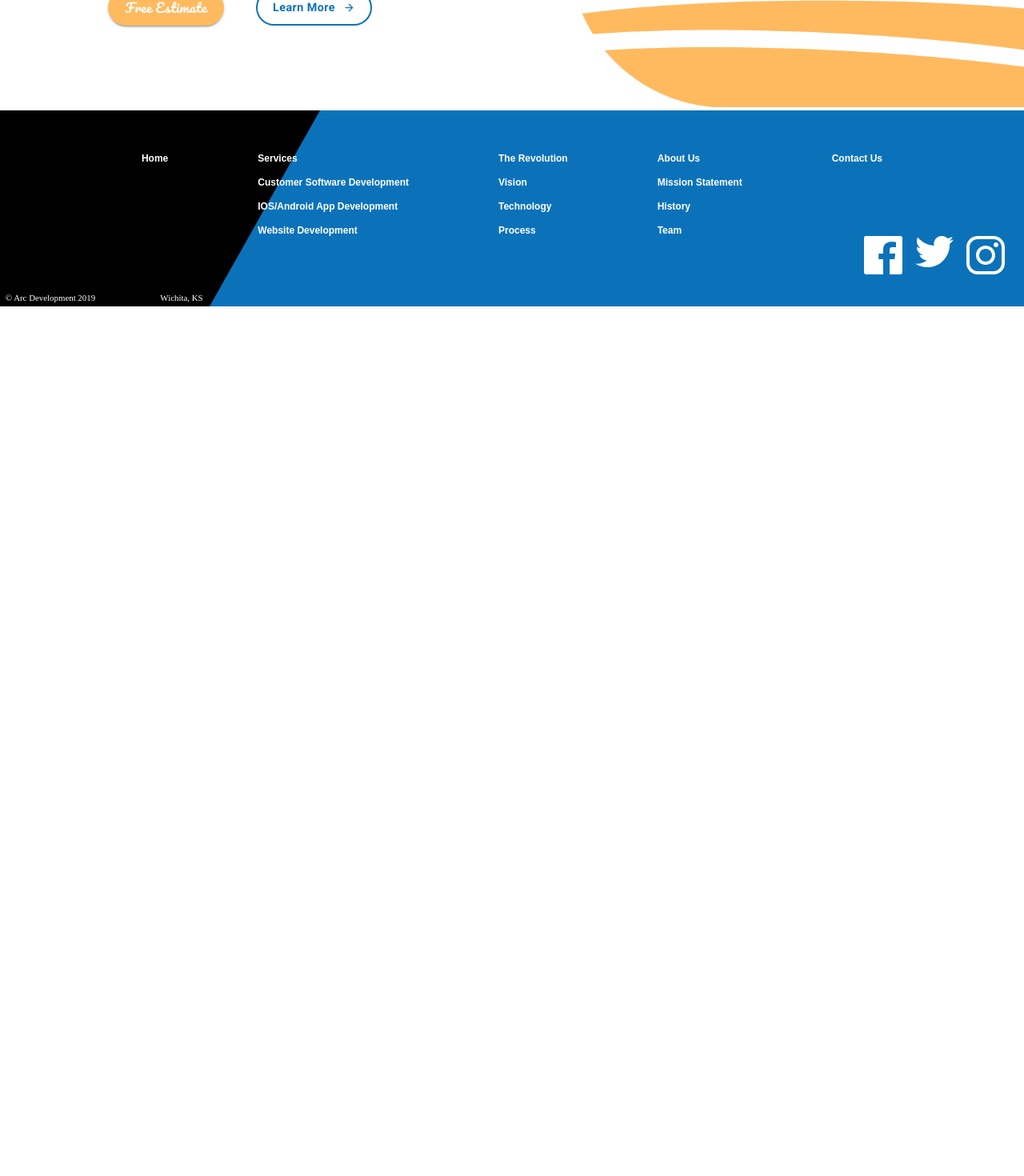
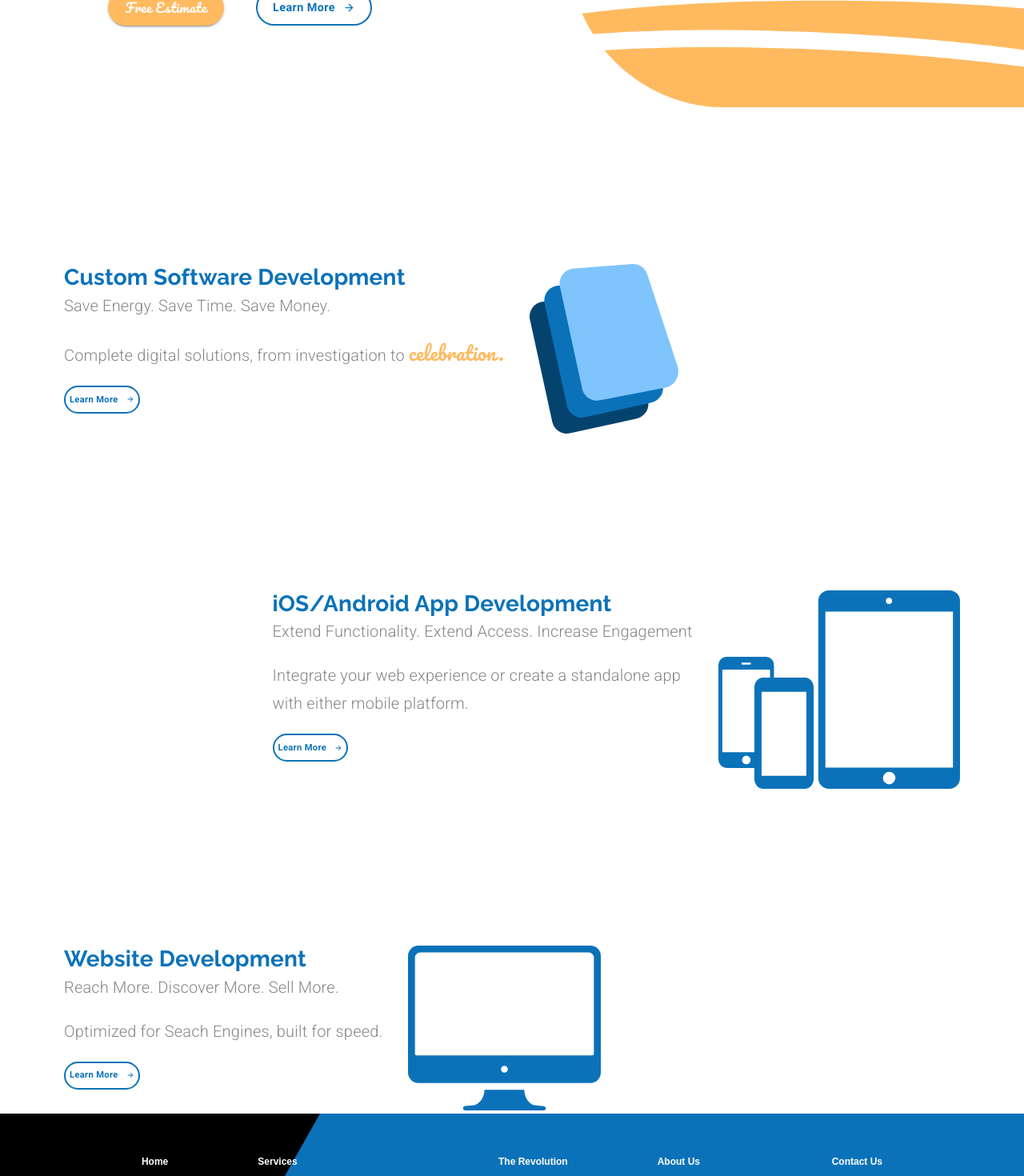
Before and after one commit to seanphenomenon/material-ui-website, a React (Create React App) app: page / in a window 1280 px wide. Shown: the part 460-1930 px from the top of the page at 80% size. Before the commit the page ends 843 px from the top, so only its background shows below. Built offline with nearby package versions, Linux system fonts and the light colour scheme.

Commit message:
added service section to landing page

```diff
--- a/src/components/LandingPage.js
+++ b/src/components/LandingPage.js
@@ -3,23 +3,29 @@
 import { makeStyles, useTheme } from "@material-ui/core/styles";
 import Grid from "@material-ui/core/Grid";
 import Typography from "@material-ui/core/Typography";
+import useMediaQuery from '@material-ui/core/useMediaQuery';
 import Button from "@material-ui/core/Button";
 import ButtonArrow from "../components/ui/ButtonArrow";
 
+
 import animationData from "../animations/landinganimation/data";
+import CustomSoftwareIcon from "../assets/Custom Software Icon.svg";
+import MobileIcon from '../assets/mobileIcon.svg';
+import WebsiteIcon from '../assets/websiteIcon.svg';
 
 const useStyles = makeStyles((theme) => ({
+  // ----- Hero Block ------//
   animation: {
     maxWidth: "50em",
     minWidth: "21em",
     marginTop: "2em",
     marginLeft: "10%",
-    [theme.breakpoints.down('sm')]: {
-        maxWidth: '30em'
-    }
+    [theme.breakpoints.down("sm")]: {
+      maxWidth: "30em",
     },
-  mainContainer:{
-      marginTop: '5em',
+  },
+  mainContainer: {
+    marginTop: "5em",
     [theme.breakpoints.down("md")]: {
       marginTop: "3em",
     },
@@ -38,36 +44,63 @@
       backgroundColor: theme.palette.secondary.light, // this sets the secondary color, to a lighter shade.
     },
   },
-  learnButton: {
-      borderColor: theme.palette.common.arcBlue,
-      color: theme.palette.common.arcBlue,
-      borderWidth: '2px',
-      textTransform: 'none',
-      borderRadius: '50px',
-      fontFamily: 'Roboto',
-      fontWeight: 'bold',
-      fontSize: '0.9rem',
-      height: '45px',
-      width: '145px'
-
+  learnButtonHero: {
+    ...theme.typography.learnButton,
+    fontSize: "0.9rem",
+    height: "45px",
+    width: "145px",
   },
   buttonContainer: {
     marginTop: "1em",
   },
-  heroTextContainer:{
-      minWidth: '21.5em',
-      marginLeft: '1em',
-      [theme.breakpoints.down('xs')]:{
-          marginLeft: 0
+  heroTextContainer: {
+    minWidth: "21.5em",
+    marginLeft: "1em",
+    [theme.breakpoints.down("xs")]: {
+      marginLeft: 0,
+    },
+  },
+
+  // --------- Custom Software Block ------------- //
+  serviceContainer: {
+      marginTop:'12em',
+      [theme.breakpoints.down('sm')]: {
+          padding: '25px'
       }
+  },
+  specialText: {
+      fontFamily: 'Pacifico',
+      color: theme.palette.common.arcOrange,
+      fontSize: '1.5rem',
+
+  },
+  learnButton: {
+      ...theme.typography.learnButton,
+      fontSize: '0.7rem',
+      height: '35px',
+      padding: '5px',
+      [theme.breakpoints.down('sm')]: {
+          marginBottom: '2em'
       }
+  },
+  subtitle: {
+      marginBottom: '1em'
+  },
+  icon :{
+      marginLeft: '2em',
+      [theme.breakpoints.down('xs')]: {
+          marginLeft: 0,
+      },
+  },
+
 }));
 
 export default function LandingPage() {
   const classes = useStyles();
   const theme = useTheme();
+  const matchesSM = useMediaQuery(theme.breakpoints.down('sm')); // this is used to style service container using ternary/conditional rendering only at small breakpoint and not all the time.
 
-  // default options animations object usage found through react-lottie github page.
+  // default options animations object usage                                                                                                                                                                                                                                                                                                                                                                                                                           found through react-lottie github page.
   const defaultOptions = {
     loop: true,
     autoplay: true,
@@ -80,6 +113,7 @@
   return (
     <Grid container direction="column" className={classes.mainContainer}>
       <Grid item>
+        {/* --------------------------------- Hero Block --------------------------------- */}
         <Grid container direction="row" justify="flex-end" alignItems="center">
           <Grid item sm className={classes.heroTextContainer}>
             <Typography align="center" variant="h2">
@@ -98,9 +132,13 @@
                 </Button>
               </Grid>
               <Grid item>
-                <Button variant="outlined" className={classes.learnButton}>
-                  <span style={{marginRight: '10px'}}>Learn More</span>
-                  <ButtonArrow width={15} height={15} fill={theme.palette.common.arcBlue}/>
+                <Button variant="outlined" className={classes.learnButtonHero}>
+                  <span style={{ marginRight: "10px" }}>Learn More</span>
+                  <ButtonArrow
+                    width={15}
+                    height={15}
+                    fill={theme.palette.common.arcBlue}
+                  />
                 </Button>
               </Grid>
             </Grid>
@@ -110,6 +148,87 @@
           </Grid>
         </Grid>
       </Grid>
+      <Grid item>
+        {" "}
+        {/* ----------------------------------------- Services Block ----------------------------------- */}
+        <Grid container className={classes.serviceContainer}  justify={matchesSM ? 'center': undefined}>
+              <Grid item style={{ marginLeft: matchesSM ? 0 : '5em', textAlign: matchesSM ? 'center' : undefined}}>
+                <Typography variant="h4" className={classes.title}>
+                  Custom Software Development
+                </Typography>
+                <Typography variant="subtitle1" className={classes.subtitle}>
+                  Save Energy. Save Time. Save Money.
+                </Typography>
+                <Typography variant="subtitle1" className={classes.subtitle}>
+                  Complete digital solutions, from investigation to{" "}
+                  <span className={classes.specialText}>celebration.</span>
+                </Typography>
+                <Button variant="outlined" className={classes.learnButton}>
+                  <span style={{ marginRight: "10px" }}>Learn More</span>
+                  <ButtonArrow
+                    width={10}
+                    height={10}
+                    fill={theme.palette.common.arcBlue}
+                  />
+                </Button>
+              </Grid>
+              <Grid Item >
+                <img src={CustomSoftwareIcon} alt='custom software icon' className={classes.icon} />
+              </Grid>
+          </Grid>
+          {/* -------------------------------- IOS/Android App Development Block --------------------------- */}
+          <Grid container className={classes.serviceContainer}  justify={matchesSM ? 'center': 'flex-end'}>
+              <Grid item style={{ marginLeft: matchesSM ? 0 : '5em', textAlign: matchesSM ? 'center' : undefined}}>
+                <Typography variant="h4" className={classes.title}>
+                  iOS/Android App Development
+                </Typography>
+                <Typography variant="subtitle1" className={classes.subtitle}>
+                  Extend Functionality. Extend Access. Increase Engagement
+                </Typography>
+                <Typography variant="subtitle1" className={classes.subtitle}>
+                  Integrate your web experience or create a standalone app
+                  {matchesSM ? null :<br/>} with either mobile platform.
+                </Typography>
+                <Button variant="outlined" className={classes.learnButton}>
+                  <span style={{ marginRight: "10px" }}>Learn More</span>
+                  <ButtonArrow
+                    width={10}
+                    height={10}
+                    fill={theme.palette.common.arcBlue}
+                  />
+                </Button>
+              </Grid>
+              <Grid Item style={{ marginRight: matchesSM ? 0 : '5em'}} >
+                <img src={MobileIcon} alt='mobile phone icon' className={classes.icon} />
+              </Grid>
+          </Grid>
+
+        {/* ---------------------------- Website Development Block ------------------------------------- */}
+          <Grid container className={classes.serviceContainer}  justify={matchesSM ? 'center': undefined}>
+              <Grid item style={{ marginLeft: matchesSM ? 0 : '5em', textAlign: matchesSM ? 'center' : undefined}}>
+                <Typography variant="h4" className={classes.title}>
+                  Website Development
+                </Typography>
+                <Typography variant="subtitle1" className={classes.subtitle}>
+                  Reach More. Discover More. Sell More.
+                </Typography>
+                <Typography variant="subtitle1" className={classes.subtitle}>
+                Optimized for Seach Engines, built for speed.
+                </Typography>
+                <Button variant="outlined" className={classes.learnButton}>
+                  <span style={{ marginRight: "10px" }}>Learn More</span>
+                  <ButtonArrow
+                    width={10}
+                    height={10}
+                    fill={theme.palette.common.arcBlue}
+                  />
+                </Button>
+              </Grid>
+              <Grid Item >
+                <img src={WebsiteIcon} alt='website icon' className={classes.icon} />
+              </Grid>
+          </Grid>
+        </Grid>
       </Grid>
   );
 }
--- a/src/components/ui/Header.js
+++ b/src/components/ui/Header.js
@@ -160,7 +160,7 @@
   const menuOptions = [
     { name: "Services", link: "/services" },
     { name: "Custom Software Development", link: "/customsoftware" },
-    { name: "Mobile App Development", link: "/mobileapps" },
+    { name: "iOS/Android App Development", link: "/mobileapps" },
     { name: "Website Development", link: "/websites" },
   ];
 
--- a/src/components/ui/Theme.js
+++ b/src/components/ui/Theme.js
@@ -4,6 +4,7 @@
 
 const arcBlue = "#0B72B9";
 const arcOrange = "#FFBA60";
+const arcGrey = "#868686";
 
 export default createMuiTheme({
   palette: {
@@ -36,7 +37,7 @@
       fontFamily: "Raleway",
       fontWeight: 700,
       fontSize: "2.5rem",
-      color: `${arcBlue}`,
+      color: arcBlue,
       lineHeight: "1.5",
     },
     h3: {
@@ -48,8 +49,29 @@
     h4: {
       fontFamily: "Raleway",
       fontSize: "1.75rem",
-      color: `${arcBlue}`,
+      color: arcBlue,
       fontWeight: 700,
     },
+    h5: {
+      fontFamily: 'Raleway',
+      fontSize: '1.40rem',
+      color: `${arcBlue}`,
+      fontWeight: 700
+    },
+    subtitle1: {
+      fontSize: '1.25rem',
+      fontWeight: 300,
+      color: arcGrey
+    },
+    learnButton: {
+    borderColor: arcBlue,
+    color: arcBlue,
+    borderWidth: "2px",
+    textTransform: "none",
+    borderRadius: "50px",
+    fontFamily: "Roboto",
+    fontWeight: "bold",
+    },
+
   },
 });
```
Lines whose indentation alone changed are shown as unchanged.
